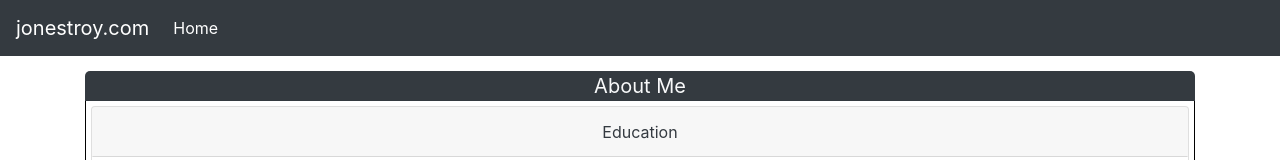
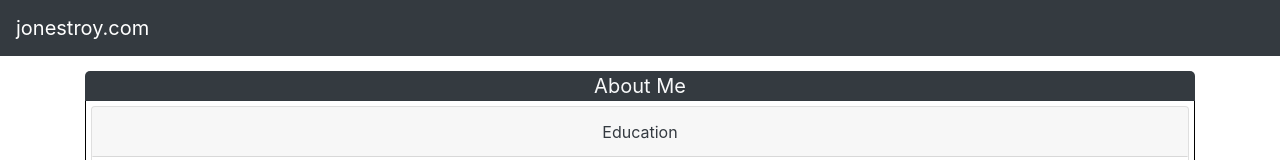
Before and after one commit to sntnmjones/jonestroy.com, a React (Create React App) app in the folder app/: page / in a window 1280 px wide. Shown: the top 160 px of the page. Built offline with nearby package versions, Linux system fonts and the light colour scheme.

Commit message:
Removed Home button from navbar

```diff
--- a/app/src/components/Navbar.js
+++ b/app/src/components/Navbar.js
@@ -14,22 +14,6 @@ class Navbar extends Component {
                 <button class="navbar-toggler" type="button" data-toggle="collapse" data-target="#navbarNav" aria-controls="navbarNav" aria-expanded="false" aria-label="Toggle navigation">
                     <span class="navbar-toggler-icon"></span>
                 </button>
-                <div class="collapse navbar-collapse" id="navbarNav">
-                    <ul class="navbar-nav">
-                        <li class="nav-item active">
-                            <a class="nav-link" href="/">Home <span class="sr-only">(current)</span></a>
-                        </li>
-                        {/* <li class="nav-item">
-                            <a class="nav-link" href="#">Features</a>
-                        </li>
-                        <li class="nav-item">
-                            <a class="nav-link" href="#">Pricing</a>
-                        </li>
-                        <li class="nav-item">
-                            <a class="nav-link disabled" href="#" tabindex="-1" aria-disabled="true">Disabled</a>
-                        </li> */}
-                    </ul>
-                </div>
             </nav>
         );
     }
```
